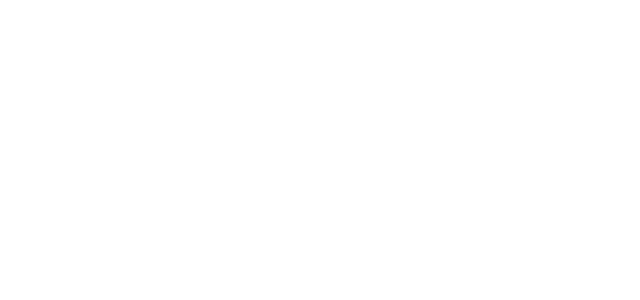
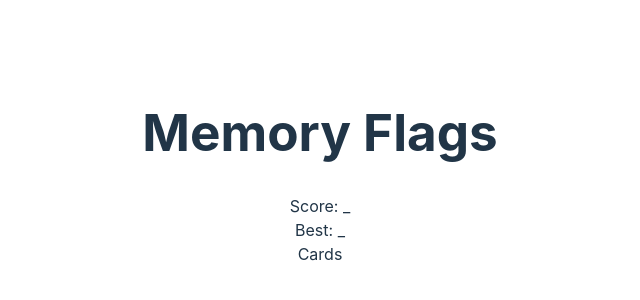
Before and after one commit to mononoken/memory-flags, a React (Vite) app: page / in a window 1280 px wide. Shown: the part 232-532 px from the top of the page, without its empty margins (320-960 px from the left). Built offline with nearby package versions, Linux system fonts and the light colour scheme.

Commit message:
Setup cave man layout

```diff
--- a/src/App.tsx
+++ b/src/App.tsx
@@ -2,5 +2,12 @@
 import "./App.css";
 
 export default function App() {
-  return <div></div>;
+  return (
+    <>
+      <h1>Memory Flags</h1>
+      <div>Score: _</div>
+      <div>Best: _</div>
+      <div>Cards</div>
+    </>
+  );
 }
```
